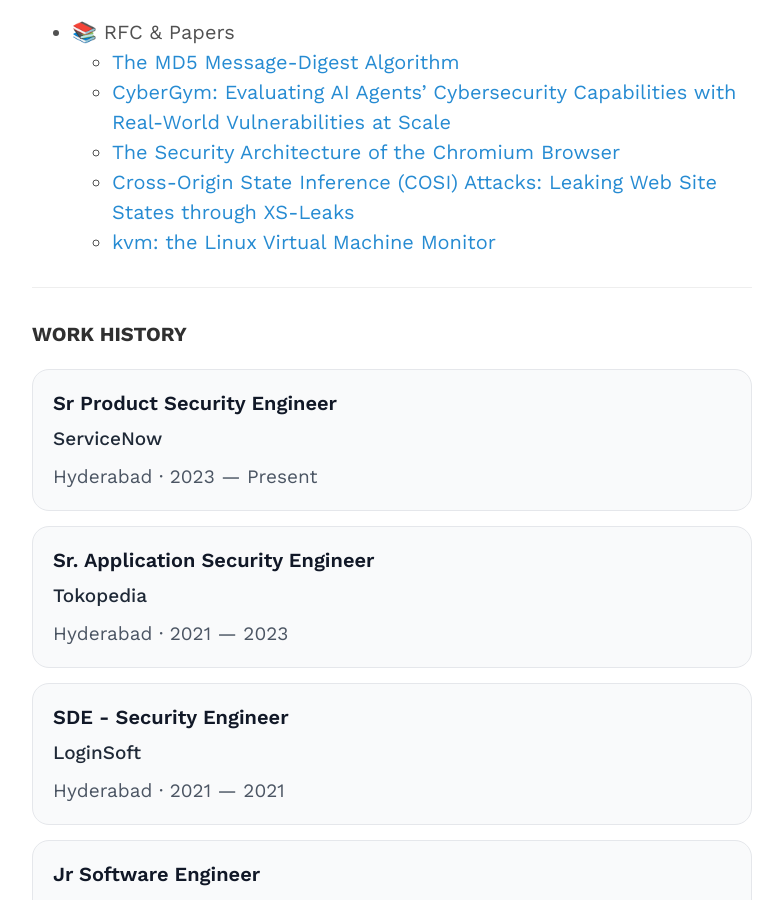
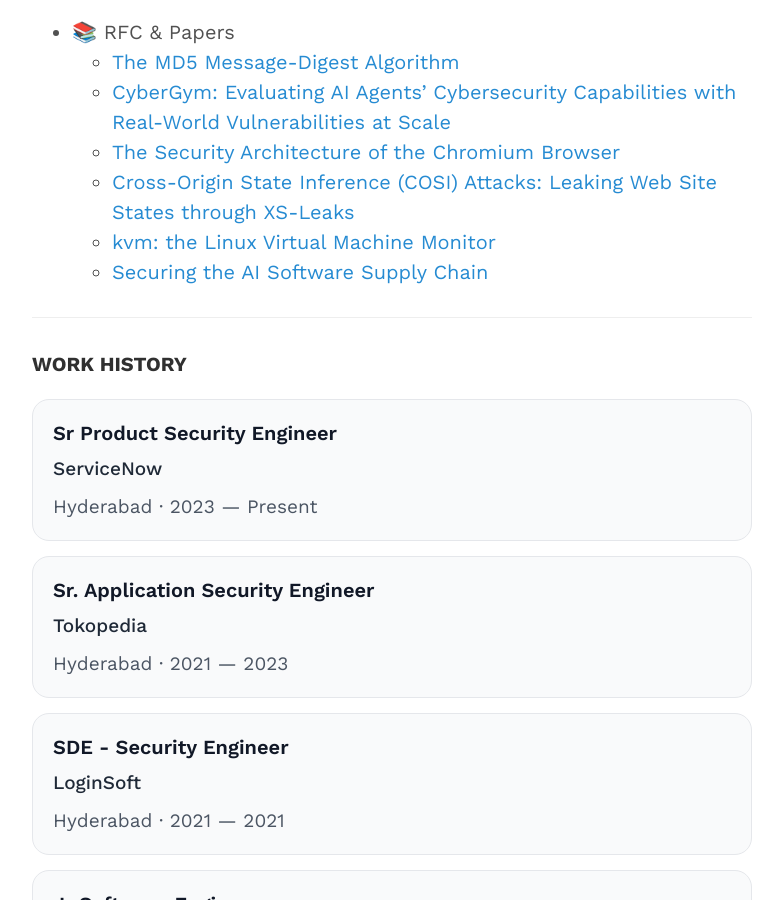
Before and after one commit to ironfisto/ironfisto.github.io, a Jekyll site: the page built from index.markdown, in a window 1280 px wide and 900 px high, scrolled down 1134 px. Shown: the whole window, without its empty margins (248-1031 px from the left). Built offline with Jekyll 4.4.1, drawn with Linux system fonts in a browser that asks for light colours.

Commit message:
added few changes

```diff
--- a/index.markdown
+++ b/index.markdown
@@ -37,6 +37,7 @@
   - [The Security Architecture of the Chromium Browser](https://seclab.stanford.edu/websec/chromium/chromium-security-architecture.pdf)
   - [Cross-Origin State Inference (COSI) Attacks: Leaking Web Site States through XS-Leaks](https://www.ndss-symposium.org/wp-content/uploads/2020/02/24278-paper.pdf)
   - [kvm: the Linux Virtual Machine Monitor](https://hobby.esselfe.ca/docs/kvm-monitor.pdf)
+  - [Securing the AI Software Supply Chain](https://research.google/pubs/securing-the-ai-software-supply-chain/)
 
 ---
 
```
